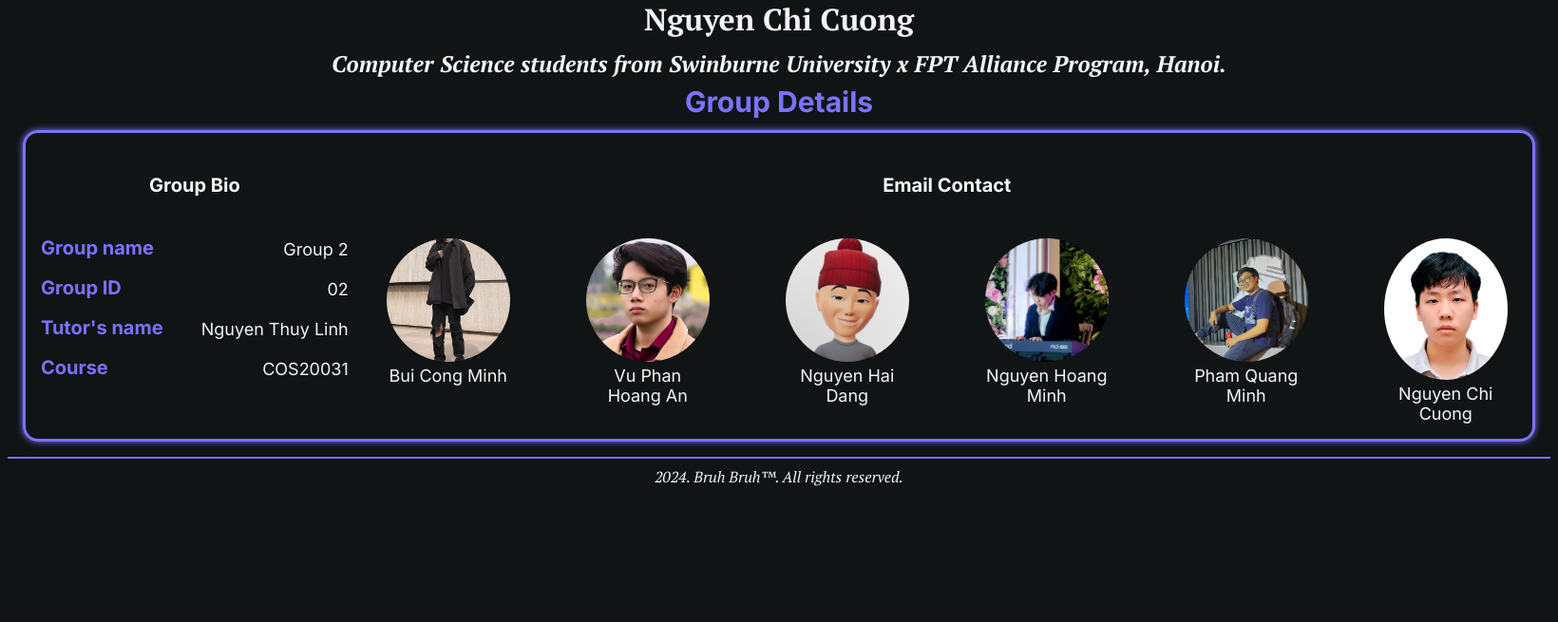
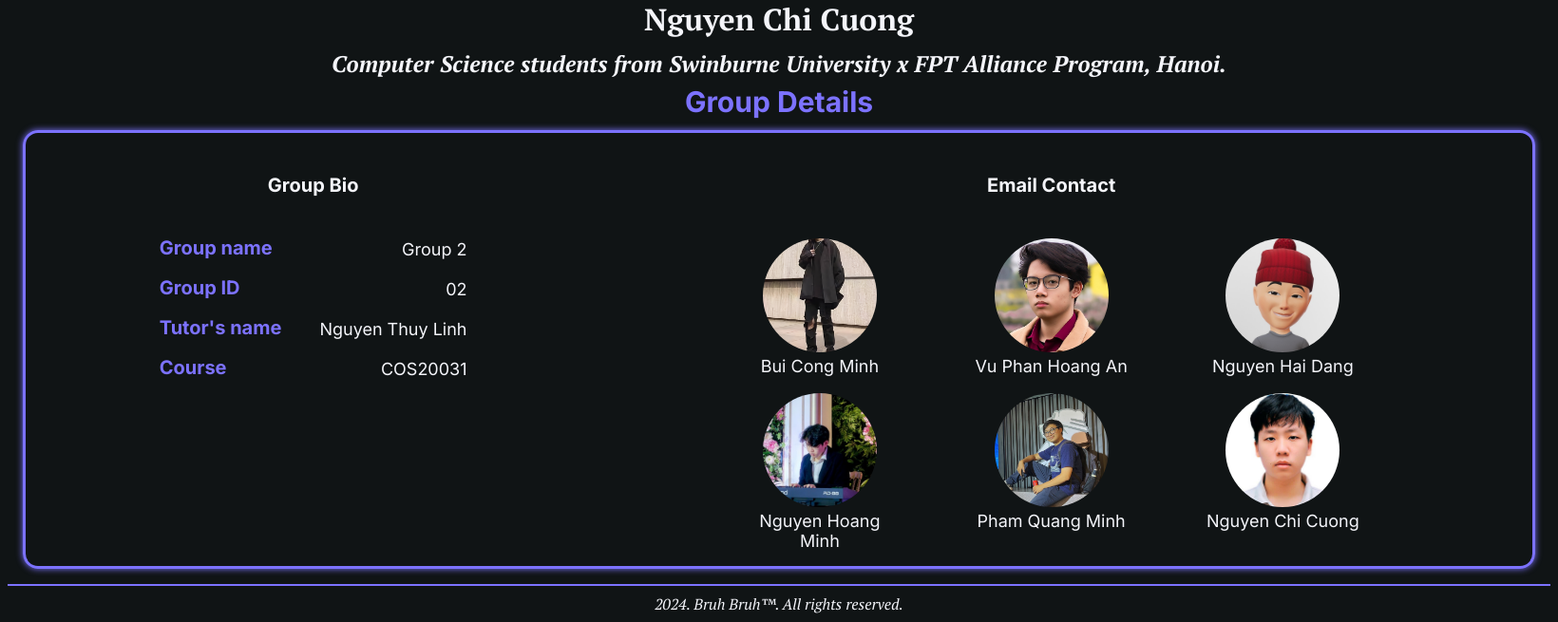
Before and after one commit to MartelleV/JobTestApplication, a PHP site: page /about.php in a window 1640 px wide. Shown: the part 173-828 px from the top of the page at 95% size. Before the commit the page ends 685 px from the top, so only its background shows below. Run offline with PHP 8.4, Linux system fonts and the light colour scheme.

Commit message:
Fix CSS on about.php to rescale group email figures

```diff
--- a/FrontEnd/about.php
+++ b/FrontEnd/about.php
@@ -19,6 +19,7 @@ require_once "header.inc"
 
             <section id="group-details">
                 <h3>Group Details</h3>
+                <!-- Group details. -->
                 <div id="group-div">
                     <section id="group-bio">
                         <h4>Group Bio</h4>
@@ -39,6 +40,8 @@ require_once "header.inc"
 
                     <section id="contact">
                         <h4>Email Contact</h4>
+
+                        <!-- DIV 1. -->
                         <div>
                             <figure>
                                 <a href="mailto:104848725@student.swin.edu.au" target="_blank" rel="noopener" title="Email To Bui Cong Minh">
@@ -66,7 +69,10 @@ require_once "header.inc"
                                     Nguyen Hai Dang
                                 </figcaption>
                             </figure>
+                        </div>
 
+                        <!-- DIV 2. -->
+                        <div>
                             <figure>
                                 <a href="mailto:104972886@student.swin.edu.au" target="_blank" rel="noopener" title="Email To Nguyen Hoang Minh">
                                     <img src="./images/nguyenhoangminh.jpg" alt="email-to-nguyenhoangminh">
--- a/FrontEnd/styles/style.css
+++ b/FrontEnd/styles/style.css
@@ -325,7 +325,7 @@ fieldset {margin-top: 12px; margin-bottom: 12px;}
 #about {text-align: center; font: italic 20px "PT Serif", serif;}
 /* Group detail section Box Styling. */
 #group-div {
-    display: flex; justify-content: space-between;
+    display: flex; justify-content: space-around;
     border: 3px solid #7C72FF;
     border-radius: 16px;
     border-collapse: collapse;
@@ -356,9 +356,9 @@ dd {
     grid-column-start: 2;
 }
 /* Contact and Image Styling. */
-#contact div {display: flex; justify-content: space-evenly; float: right;}
-#contact img {width: 130px; border-radius: 50%;}
-#contact figure {text-align: center; font-size: 18px; margin-bottom: auto;}
+#contact div {display: flex; justify-content: space-around}
+#contact img {width: 120px; border-radius: 50%;}
+#contact figure {text-align: center; font-size: 18px; margin-bottom: auto; width: 30%;}
 #contact img:hover {box-shadow: 0 0 12px #7C72FF;} /* Hover effect for images. */
 
 /* Table Section Styling. */
```
Also changed, not shown: FrontEnd/images/nguyenchicuong.jpg.
